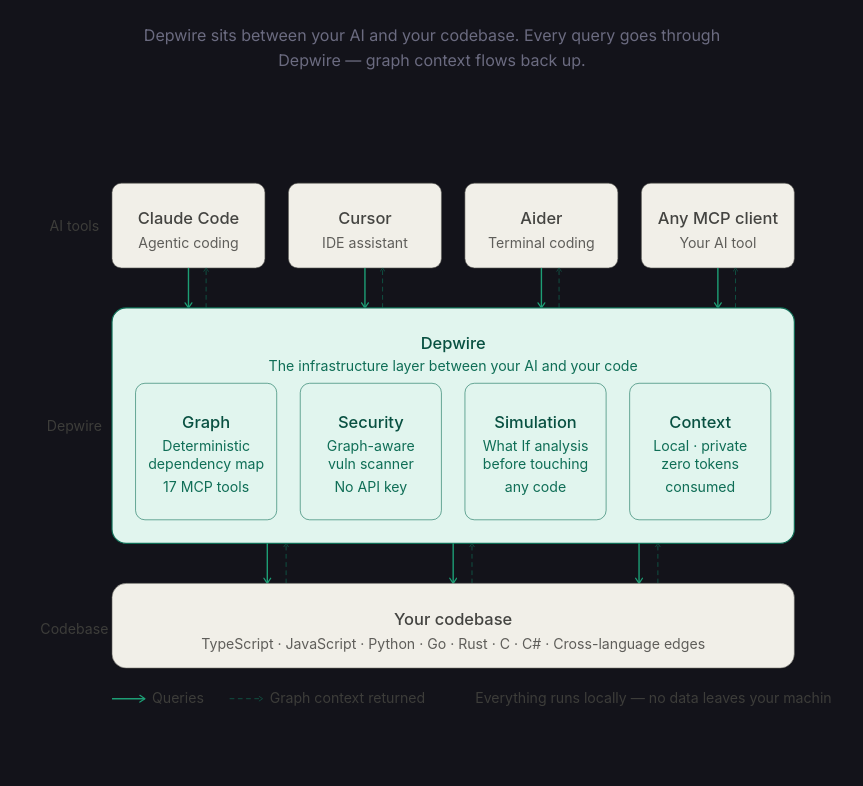
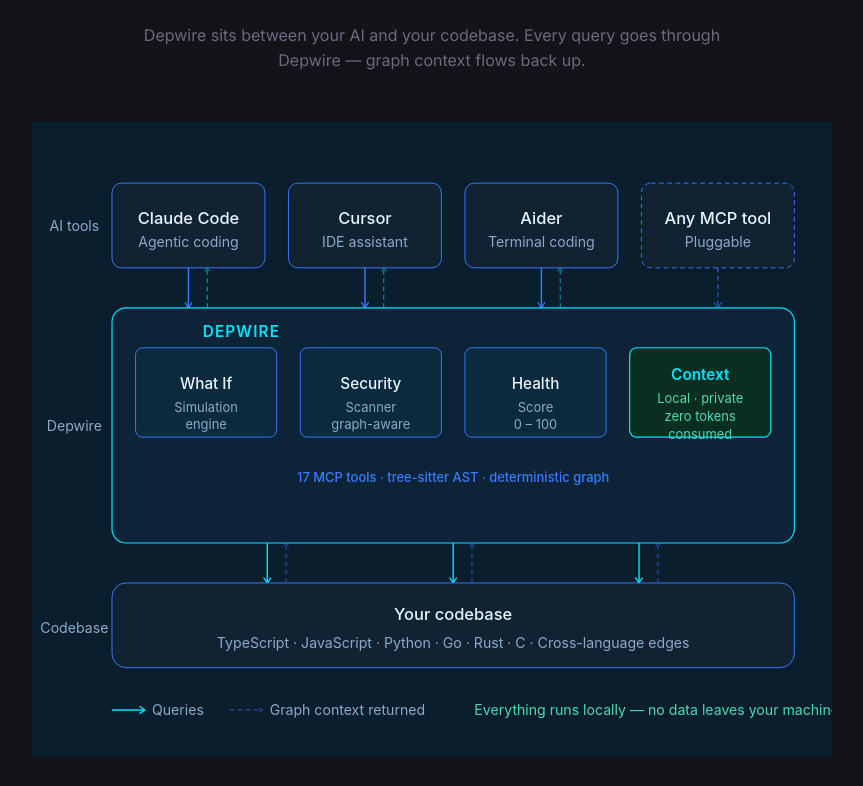
Before and after one commit to depwire/depwire, a browser extension: page website/index.html in a window 1280 px wide. Shown: the part 3460-4246 px from the top of the page, without its empty margins (208-1071 px from the left). Drawn offline with Linux system fonts and the light colour scheme.

Commit message:
fix(website): use dark architecture diagram for dark theme

```diff
--- a/website/index.html
+++ b/website/index.html
@@ -1079,7 +1079,7 @@
           Depwire sits between your AI and your codebase. Every query goes through Depwire — graph context flows back up.
         </p>
         <div style="max-width: 800px; margin: 0 auto;">
-          <img src="../assets/architecture.svg" alt="Depwire architecture diagram" style="width: 100%; height: auto;" />
+          <img src="../assets/architecture-dark.svg" alt="Depwire architecture diagram" style="width: 100%; height: auto;" />
         </div>
         <div style="display: grid; grid-template-columns: repeat(auto-fit, minmax(200px, 1fr)); gap: 1.5rem; max-width: 900px; margin: 3rem auto 0;">
           <div style="background: var(--bg-card); border: 1px solid var(--border); border-radius: 12px; padding: 1.5rem; text-align: center;">
```
